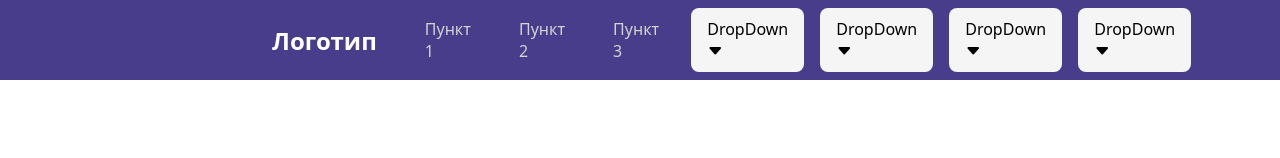
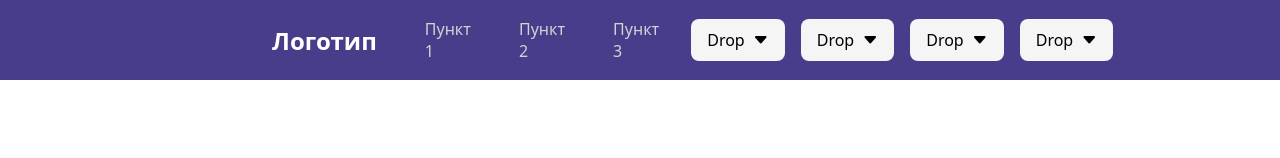
Before and after one commit to dzyabenkoea/Controls, a website built with webpack: page src/index.html in a window 1280 px wide. Shown: the top 158 px of the page. Built offline with nearby package versions, Linux system fonts and the light colour scheme.

Commit message:
Название кнопки обернуто в div. Подчиненные элементы кнопки выстроены в ряд

```diff
--- a/src/dropdown/dropdown.css
+++ b/src/dropdown/dropdown.css
@@ -60,8 +60,14 @@ a {
 
     position: relative;
     z-index: 2;
+
+    display: flex;
+    align-items: center;
+    gap: 0.5rem;
 }
 
 .dropdown-button.clicked {
-    border: 2px solid lightgray;
+    /*border: 2px solid lightgray;*/
+    /*background-color: lightgray;*/
+    box-shadow: inset 0 2px 2px rgba(0, 0, 0, .2);
 }
--- a/src/dropdown/dropdown.js
+++ b/src/dropdown/dropdown.js
@@ -9,7 +9,7 @@ const Dropdown = function () {
         dropDownMain.classList.add('dropdown')
         dropDownMain.innerHTML = `
         <div class="dropdown-button">
-            DropDown
+            <div>Drop</div>
             <i class="bi bi-caret-down-fill"></i>
         </div>
         <div class="dropdown-list display-none">
```
